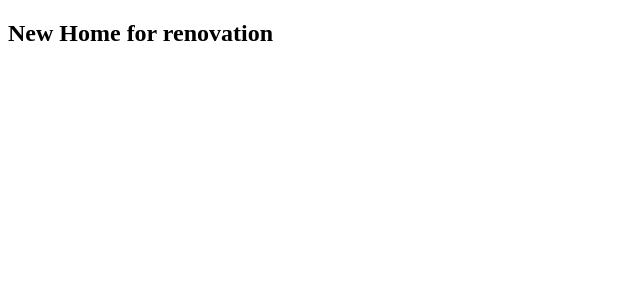
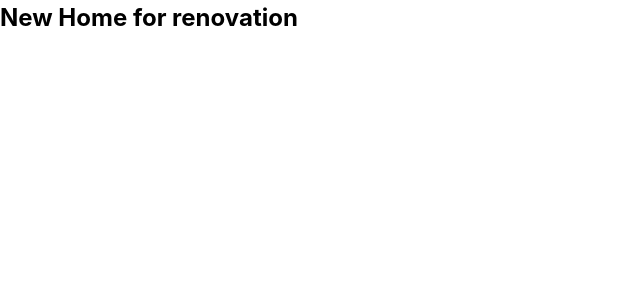
Before and after one commit to Gamewarrior1andBowser/northstar-warehouse, a React (Create React App) app: page / in a window 1280 px wide. Shown: the top 300 px of the page, without its empty margins (0-640 px from the left). Built offline with nearby package versions, Linux system fonts and the light colour scheme.

Commit message:
Added reset.css

```diff
--- a/src/css/index.css
+++ b/src/css/index.css
@@ -0,0 +1 @@
+@import './reset.css';
--- /dev/null
+++ b/src/css/reset.css
@@ -0,0 +1,77 @@
+@charset "utf-8";
+
+*, *::before, *::after {
+  box-sizing: border-box;
+}
+
+* {
+  margin: 0;
+  padding: 0;
+  vertical-align: baseline;
+}
+
+html {
+  font-size: 62.5%;
+  scroll-behavior: smooth;
+  -webkit-text-size-adjust: none;
+     -moz-text-size-adjust: none;
+          text-size-adjust: none;
+}
+
+body {
+  min-height: 100dvh;
+  font-family: -apple-system, BlinkMacSystemFont, "Segoe UI", "Noto Sans", Helvetica, Arial, sans-serif, "Apple Color Emoji", "Segoe UI Emoji";
+  font-size: 1.6rem;
+  line-height: 1.5;
+  text-rendering: optimizeSpeed;
+  -webkit-font-smoothing: antialiased;
+   -moz-osx-font-smoothing: grayscale;
+}
+
+h1, h2, h3, h4 {
+  text-wrap: balance;
+}
+
+p, h1, h2, h3, h4 {
+  overflow-wrap: break-word;
+}
+
+ul[role=list], ol[role=list]  {
+  list-style: none;
+}
+
+a, i, figure, img, button,
+input[type=button], input[type=submit] {
+  -webkit-user-select: none;
+     -moz-user-select: none;
+          user-select: none;
+}
+
+img, picture, video, canvas, svg {
+  display: block;
+  max-width: 100%;
+}
+
+input, textarea, button, select {
+  font: inherit;
+  border-style: none;
+  outline-style: none;
+}
+
+input[type=button], input[type=submit],
+input[type=reset], button, a {
+  cursor: pointer;
+}
+
+@media (prefers-reduced-motion: reduce) {
+  html:focus-within {
+    scroll-behavior: auto;
+  }
+
+  *, *::before, *::after {
+    animation-duration: 0.01ms !important;
+    animation-iteration-count: 1 !important;
+    transition-duration: 0.01ms !important;
+    scroll-behavior: auto !important;
+  }
+}
```
